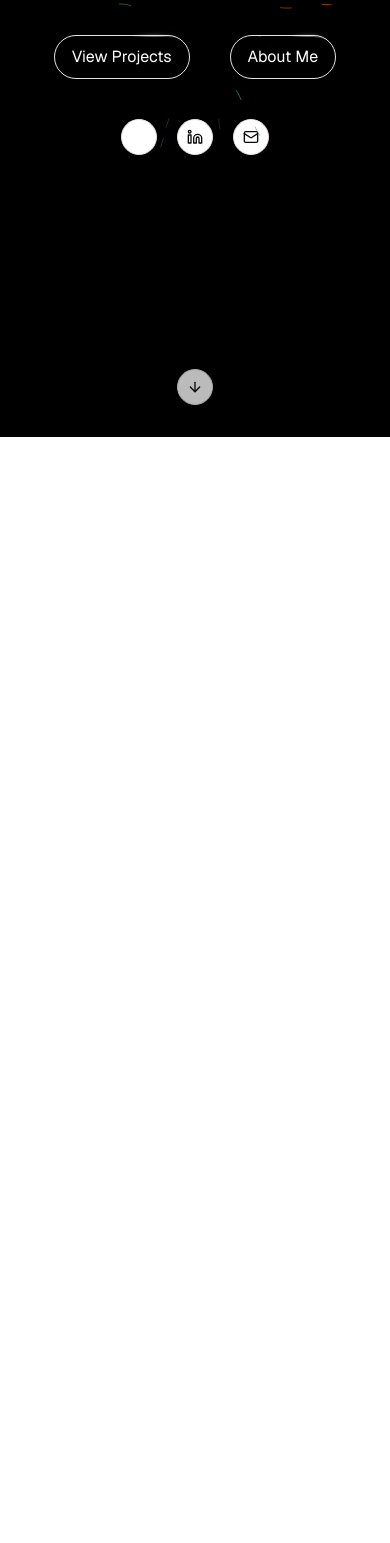
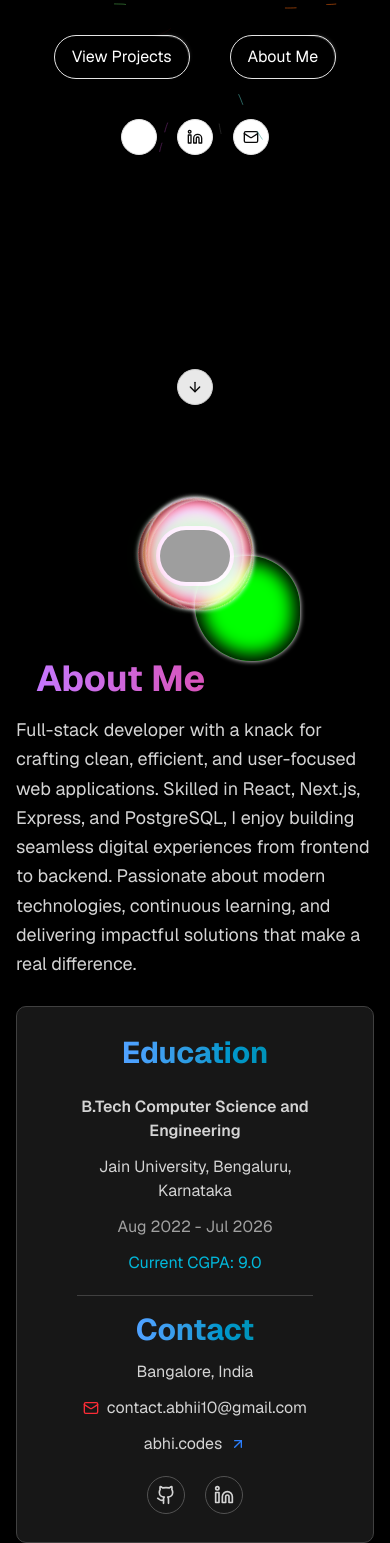
Before and after one commit to mrap10/portfolio, a Next.js app: page / in a window 390 px wide. Shown: the part 407-1950 px from the top of the page. Before the commit the page ends 844 px from the top, so only its background shows below. Built offline with nearby package versions, Linux system fonts and the light colour scheme; grey boxes are pictures that could not be loaded.

Commit message:
feat: about section completed

```diff
--- a/app/components/About.tsx
+++ b/app/components/About.tsx
@@ -1,7 +1,62 @@
+import abhi from "@/public/pfp.gif";
+import ImagePortal from "@/components/ui/image-portal";
+import { ArrowUpRight, Github, Linkedin, Mail } from "lucide-react";
+
 export default function About() {
     return (
-        <div>
-            this is a about section
+        <div className="min-h-screen bg-black text-white pt-20 px-4">
+            <div className="max-w-6xl mx-auto md:flex md:flex-col items-center justify-center space-y-7">
+                <div className="md:flex gap-20">
+                    <div className="flex items-center justify-center mb-16">
+                        <ImagePortal
+                            imageSrc={abhi}
+                            alt="Profile Image"
+                            imageSize={350}
+                        />
+                    </div>
+
+                    <div>
+                        <h2 className="pl-5 text-4xl md:text-5xl font-bold mb-4 bg-clip-text text-transparent bg-gradient-to-r from-purple-400 to-pink-600">
+                            About Me
+                        </h2>
+                        <p className="text-lg text-neutral-300 max-w-3xl mx-auto leading-relaxed">
+                            Full-stack developer with a knack for crafting clean, efficient, and user-focused web applications. Skilled in React, Next.js, Express, and PostgreSQL, I enjoy building seamless digital experiences from frontend to backend. Passionate about modern technologies, continuous learning, and delivering impactful solutions that make a real difference.
+                        </p>
+                    </div>
+                </div>
+
+                <div className="text-center">
+                    <div className="px-15 py-7 text-center text-neutral-300 border border-neutral-700 bg-neutral-900 hover:bg-neutral-800 rounded-lg max-w-4xl mx-auto">
+                        <div className="md:flex justify-around items-center gap-10">
+                            <div className="flex flex-col gap-3 items-center justify-center">
+                                <h1 className="text-3xl md:text-4xl font-bold text-center bg-clip-text text-transparent bg-gradient-to-r from-blue-400 to-cyan-600">Education</h1>
+                                <p className="mt-3 font-semibold">B.Tech Computer Science and Engineering</p>
+                                <p>Jain University, Bengaluru, Karnataka</p>
+                                <p className="text-neutral-400">Aug 2022 - Jul 2026</p>
+                                <p className="text-cyan-500">Current CGPA: 9.0</p>
+                            </div>
+                            <hr className="mt-5 border-neutral-700 md:hidden" />
+                            <div className="border-l border-neutral-700 h-52 hidden md:block" />
+                            <div className="flex flex-col gap-3 items-center justify-center">
+                                <h1 className="mt-4 text-3xl md:text-4xl font-bold text-center bg-clip-text text-transparent bg-gradient-to-r from-blue-400 to-cyan-600">Contact</h1>
+                                <p>Bangalore, India</p>
+                                <p className="flex items-center gap-2">
+                                    <Mail className="text-red-500 w-4 h-4" /> contact.abhii10@gmail.com
+                                </p>
+                                <p className="flex items-center gap-2 hover:underline cursor-pointer">abhi.codes <ArrowUpRight className="text-blue-500 w-4 h-4" /></p>
+                                <div className="flex justify-between items-center gap-5">
+                                    <button className="rounded-full border border-neutral-600 hover:border-white p-2 mt-2 flex items-center justify-center gap-2 cursor-pointer">
+                                        <Github className="w-5 h-5" />
+                                    </button>
+                                    <button className="rounded-full border border-neutral-600 hover:border-white p-2 mt-2 flex items-center justify-center gap-2 cursor-pointer">
+                                        <Linkedin className="w-5 h-5" />
+                                    </button>
+                                </div>
+                            </div>
+                        </div>
+                    </div>
+                </div>
+            </div>
         </div>
     )
 }
--- a/app/page.tsx
+++ b/app/page.tsx
@@ -1,9 +1,11 @@
+import About from "./components/About";
 import Hero from "./components/Hero";
 
 export default function Home() {
   return (
     <div className="min-h-screen font-sans">
       <Hero />
+      <About />
     </div>
   );
 }
--- /dev/null
+++ b/components/ui/image-portal.tsx
@@ -0,0 +1,169 @@
+"use client";
+
+import React from "react";
+import Image, { StaticImageData } from "next/image";
+
+interface ImagePortalProps {
+  imageSrc: string | StaticImageData;
+  alt: string;
+  imageSize?: number;
+}
+
+const ImagePortal: React.FC<ImagePortalProps> = ({
+  imageSrc,
+  alt,
+  imageSize = 180,
+}) => {
+  return (
+    <div className="portal-container">
+      <style jsx>{`
+        .portal-container {
+          position: relative;
+          width: 20vmin;
+          height: 20vmin;
+          max-width: 150px;
+          max-height: 150px;
+          display: flex;
+          align-items: center;
+          justify-content: center;
+        }
+
+        .portal-ring {
+          position: absolute;
+          top: 50%;
+          left: 50%;
+          width: 3em;
+          height: 3em;
+          font-size: 9vmin;
+          border-radius: 90% 95% 85% 105%;
+          background: #0f0;
+          mix-blend-mode: screen;
+          filter: hue-rotate(0deg);
+          box-shadow: 0 0 0.5em 0.2em #000 inset, 0 0 0.15em 0 #fff;
+          display: flex;
+          align-items: center;
+          justify-content: center;
+        }
+
+        /* Tablet and up (md: 768px) */
+        @media (min-width: 768px) {
+          .portal-container {
+            width: 20vmin;
+            height: 20vmin;
+            max-width: 150px;
+            max-height: 150px;
+          }
+
+          .portal-ring {
+            font-size: 9vmin;
+          }
+        }
+
+        /* Desktop and up (lg: 1024px) */
+        @media (min-width: 1024px) {
+          .portal-container {
+            width: 30vmin;
+            height: 30vmin;
+            max-width: 250px;
+            max-height: 250px;
+          }
+
+          .portal-ring {
+            font-size: 12vmin;
+          }
+        }
+
+        .portal-ring:nth-child(1) {
+          transform: translate(-53%, -53%) rotate(0deg);
+          transform-origin: 53% 53%;
+          animation: wobble1 5.55s linear infinite;
+        }
+
+        .portal-ring:nth-child(2) {
+          transform: translate(-47%, -52%) rotate(0deg);
+          transform-origin: 47% 52%;
+          animation: wobble2 8.7s linear infinite;
+        }
+
+        .portal-ring:nth-child(3) {
+          transform: translate(-45%, -50%) rotate(0deg);
+          transform-origin: 45% 50%;
+          animation: wobble3 6.9s linear infinite;
+        }
+
+        .portal-ring:nth-child(4) {
+          transform: translate(-53%, -45%) rotate(0deg);
+          transform-origin: 53% 45%;
+          animation: wobble4 10.8s linear infinite;
+        }
+
+        .portal-ring:nth-child(5) {
+          transform: translate(-55%, -45%) rotate(0deg);
+          transform-origin: 55% 45%;
+          animation: wobble5 9.3s linear infinite;
+        }
+
+        @keyframes wobble1 {
+          to {
+            filter: hue-rotate(360deg);
+            transform: translate(-53%, -53%) rotate(360deg);
+          }
+        }
+
+        @keyframes wobble2 {
+          to {
+            filter: hue-rotate(360deg);
+            transform: translate(-47%, -52%) rotate(360deg);
+          }
+        }
+
+        @keyframes wobble3 {
+          to {
+            filter: hue-rotate(360deg);
+            transform: translate(-45%, -50%) rotate(360deg);
+          }
+        }
+
+        @keyframes wobble4 {
+          to {
+            filter: hue-rotate(360deg);
+            transform: translate(-53%, -45%) rotate(360deg);
+          }
+        }
+
+        @keyframes wobble5 {
+          to {
+            filter: hue-rotate(360deg);
+            transform: translate(-55%, -45%) rotate(360deg);
+          }
+        }
+
+        .portal-image-wrapper {
+          position: relative;
+          z-index: 10;
+          display: flex;
+          align-items: center;
+          justify-content: center;
+        }
+      `}</style>
+
+      <div className="portal-ring"></div>
+      <div className="portal-ring"></div>
+      <div className="portal-ring"></div>
+      <div className="portal-ring"></div>
+      <div className="portal-ring"></div>
+
+      <div className="portal-image-wrapper">
+        <Image
+          src={imageSrc}
+          alt={alt}
+          width={imageSize}
+          height={imageSize}
+          className="rounded-full object-cover border-4 border-white/20 shadow-[0_0_30px_rgba(0,255,0,0.3)]"
+        />
+      </div>
+    </div>
+  );
+};
+
+export default ImagePortal;
--- a/package.json
+++ b/package.json
@@ -10,6 +10,7 @@
   },
   "dependencies": {
     "@radix-ui/react-slot": "^1.2.3",
+    "@react-three/fiber": "^9.0.0-alpha.8",
     "class-variance-authority": "^0.7.1",
     "clsx": "^2.1.1",
     "lucide-react": "^0.552.0",
@@ -18,13 +19,15 @@
     "next-themes": "^0.4.6",
     "react": "19.2.0",
     "react-dom": "19.2.0",
-    "tailwind-merge": "^3.3.1"
+    "tailwind-merge": "^3.3.1",
+    "three": "^0.181.0"
   },
   "devDependencies": {
     "@tailwindcss/postcss": "^4",
     "@types/node": "^20",
     "@types/react": "^19",
     "@types/react-dom": "^19",
+    "@types/three": "^0.181.0",
     "eslint": "^9",
     "eslint-config-next": "16.0.1",
     "tailwindcss": "^4",
```
Also changed, not shown: 2 other files (tests, documents, lock files or other folders).
